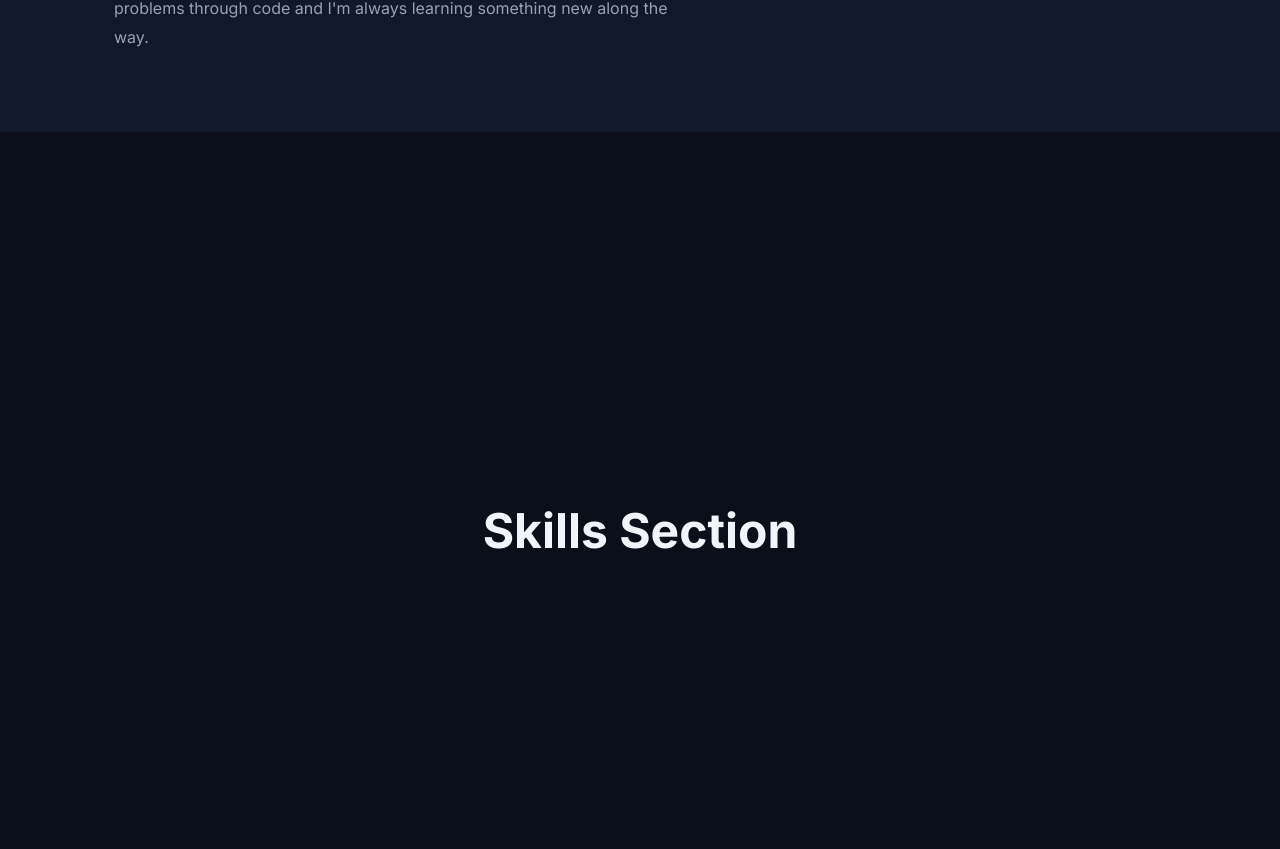
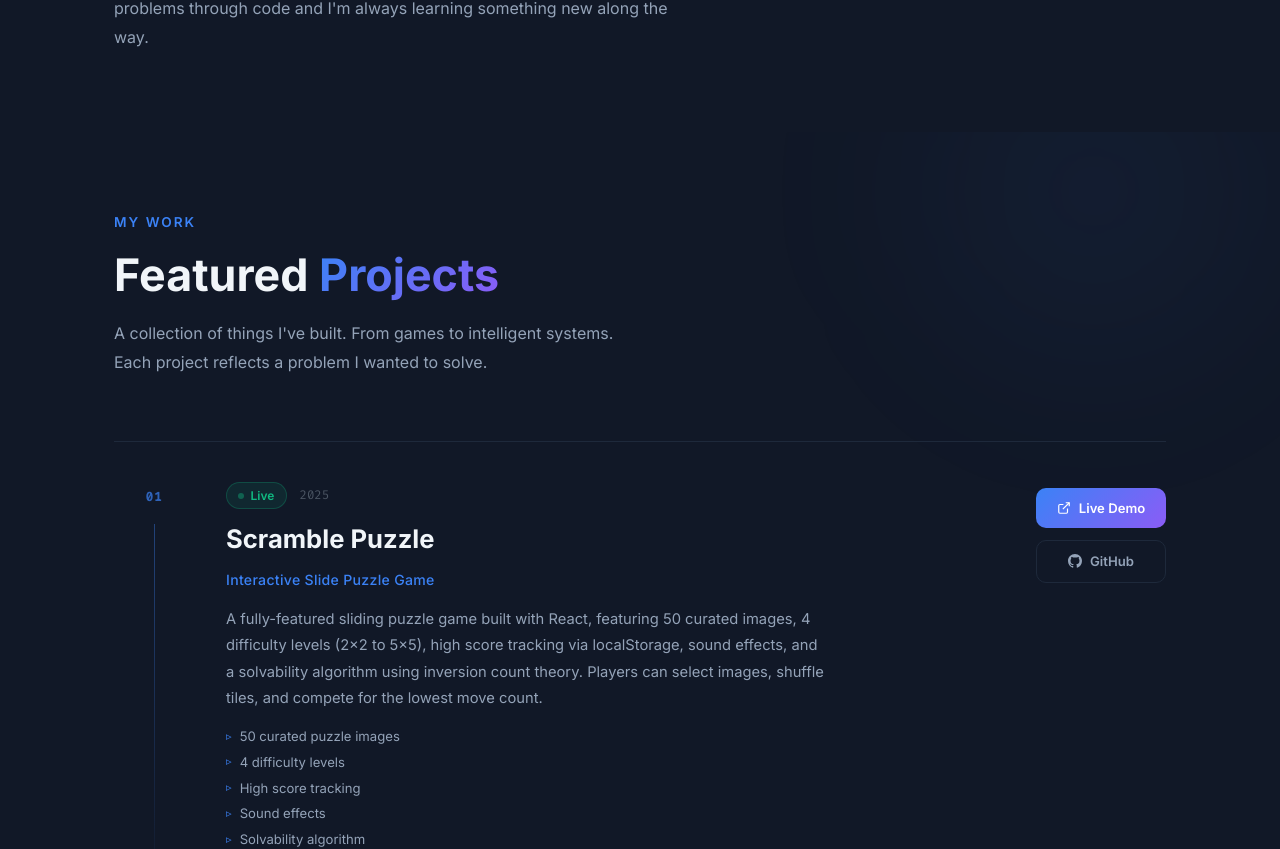
Before and after one commit to Samia2310/Samia-Portfolio, a React (Create React App) app: page / in a window 1280 px wide. Shown: the part 1155-2004 px from the top of the page. Built offline with nearby package versions, Linux system fonts and the light colour scheme; the HTML template or start-up script is replaced by a standard one.

Commit message:
remove skill section

```diff
--- a/src/App.js
+++ b/src/App.js
@@ -22,11 +22,6 @@ function App() {
       <Navbar dark={dark} toggleTheme={toggleTheme} />
       <Hero dark={dark} toggleTheme={toggleTheme} />
       <About />
-
-      <section id="skills" style={{ minHeight: "100vh", display: "flex", alignItems: "center", justifyContent: "center" }}>
-        <h1 style={{ color: "var(--text-primary)", fontSize: "3rem" }}>Skills Section</h1>
-      </section>
-
       <Projects />
       <Certifications />
 
--- a/src/components/HeroNavbar.js
+++ b/src/components/HeroNavbar.js
@@ -35,7 +35,7 @@ export default function HeroNavbar({ dark, toggleTheme }) {
     };
   }, [menuOpen]);
 
-  const navLinks = ["About", "Skills", "Projects", "Certifications", "Experiences","Achievements", "Contact"];
+  const navLinks = ["About", "Projects", "Certifications", "Experiences","Achievements", "Contact"];
 
   if (!visible) return null;
 
--- a/src/components/Navbar.js
+++ b/src/components/Navbar.js
@@ -7,7 +7,7 @@ export default function Navbar({ dark, toggleTheme }) {
   const [menuOpen, setMenuOpen] = useState(false);
   const [activeSection, setActiveSection] = useState("");
 
-  const navLinks = ["About", "Skills", "Projects", "Certifications", "Experiences", "Achievements", "Contact"];
+  const navLinks = ["About", "Projects", "Certifications", "Experiences", "Achievements", "Contact"];
 
   const themeClass = dark ? "dark" : "light";
 
@@ -26,7 +26,7 @@ export default function Navbar({ dark, toggleTheme }) {
   }, []);
 
   useEffect(() => {
-    const sections = ["about", "skills", "projects", "certifications", "experiences", "achievements", "contact"];
+    const sections = ["about", "projects", "certifications", "experiences", "achievements", "contact"];
 
     const observer = new IntersectionObserver(
       (entries) => {
```
